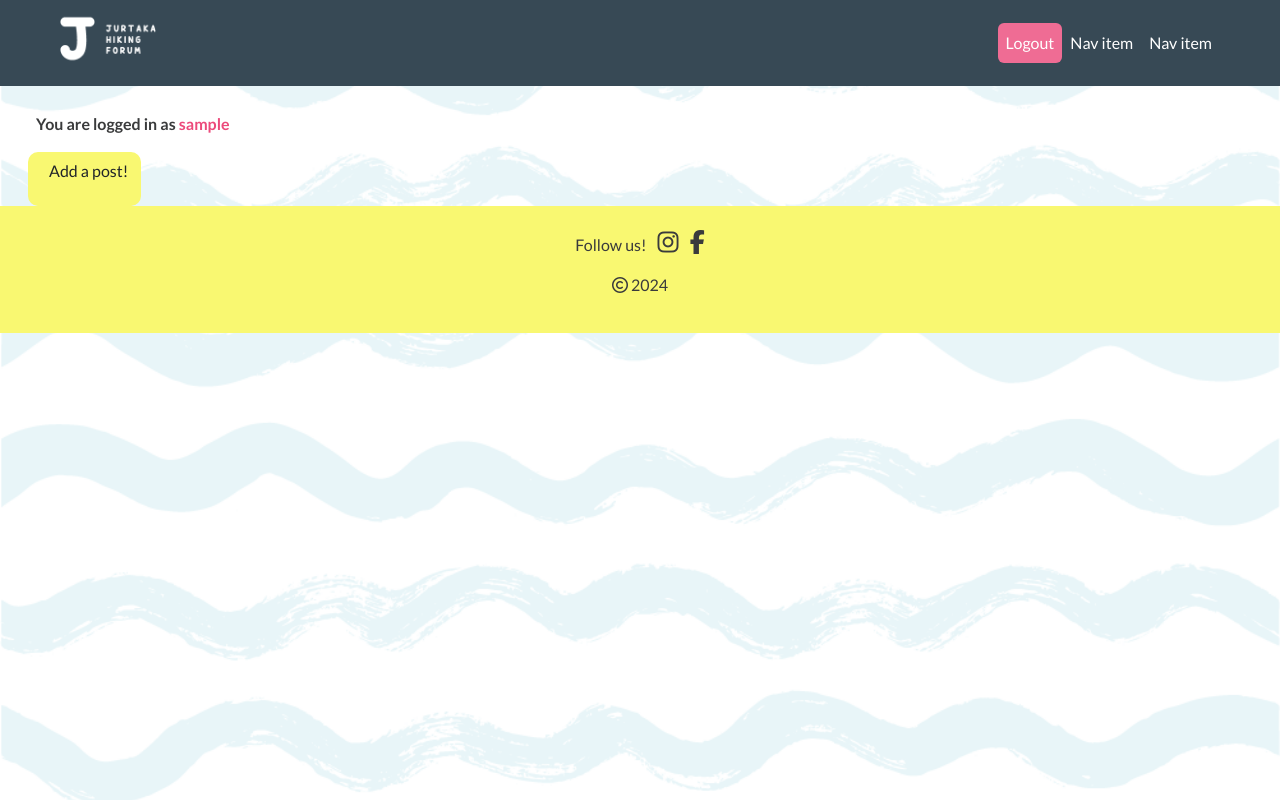
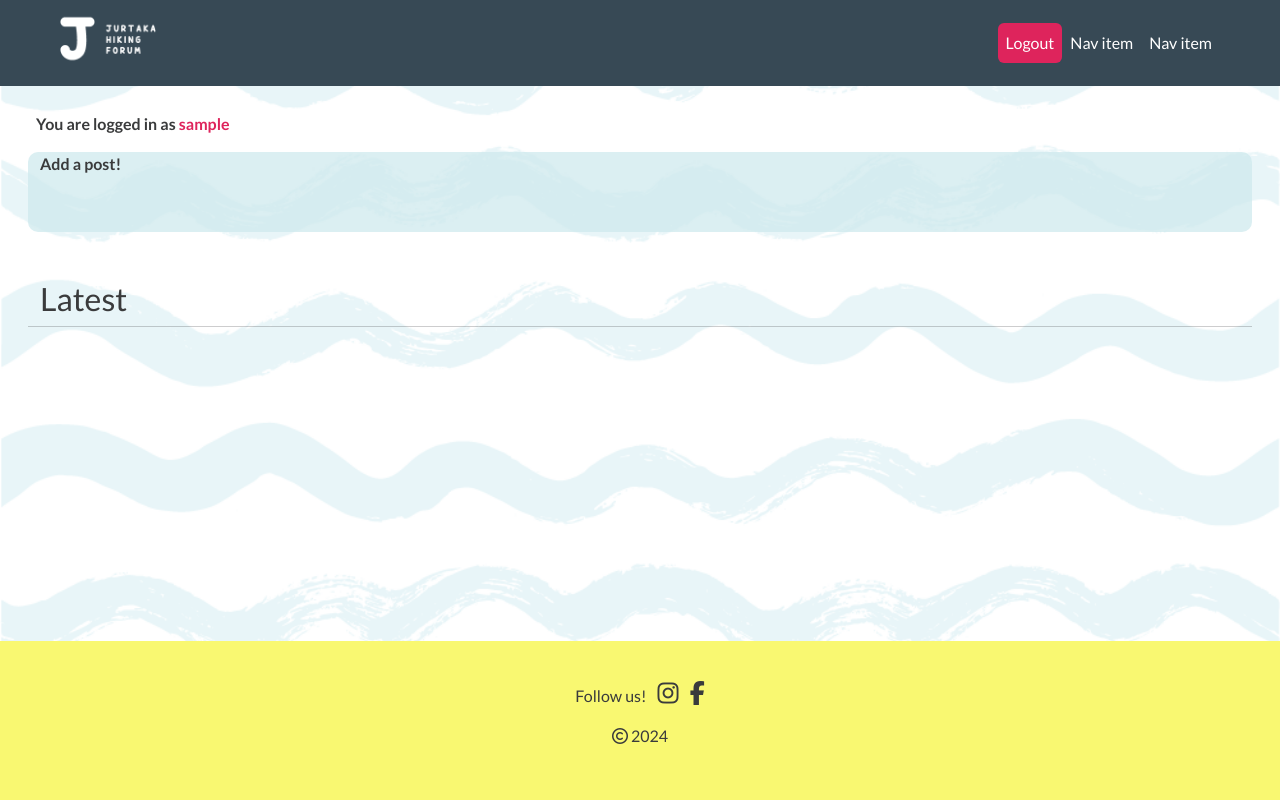
Before and after one commit to lienebriede/My-project-django, a Django app: page / in a window 1280 px wide. Run offline with Django 4.2, Linux system fonts and the light colour scheme; the visitor is signed in with stand-in values (Sample User, id 1); data that the repository does not hold is empty; parts of the project's set-up code (start-up, migrations or seed data) failed here and were passed over; some libraries are stand-ins or nearby versions.

Commit message:
Add styling

```diff
--- a/forum/fixtures/posts.json
+++ b/forum/fixtures/posts.json
@@ -6,7 +6,7 @@
             "title": "Sample post 000",
             "author": 1,
             "slug": "sample-post-000",
-            "content": "This is a sample post, let's see how this post page looks like now",
+            "content": "This is a sample post, let's see how this post page looks like now, This is a sample post nr7, let's see how this post page looks like now, This is a sample post nr7, let's see how this post page looks like now, This is a sample post nr7, let's see how this post page looks like now",
             "created_on": "2023-07-14T13:58:53.884Z",
             "status": 1
         }
@@ -18,7 +18,7 @@
             "title": "Sample post 001",
             "author": 1,
             "slug": "sample-post-001",
-            "content": "This is a sample post nr1, let's see how this post page looks like now",
+            "content": "This is a sample post nr1, let's see how this post page looks like now, This is a sample post nr7, let's see how this post page looks like now, This is a sample post nr7, let's see how this post page looks like now, This is a sample post nr7, let's see how this post page looks like now",
             "created_on": "2023-07-14T13:58:53.884Z",
             "status": 1
         }
@@ -90,7 +90,7 @@
             "title": "Sample post 007",
             "author": 1,
             "slug": "sample-post-007",
-            "content": "This is a sample post nr7, let's see how this post page looks like now",
+            "content": "This is a sample post nr7, let's see how this post page looks like now, This is a sample post nr7, let's see how this post page looks like now, This is a sample post nr7, let's see how this post page looks like now, This is a sample post nr7, let's see how this post page looks like now",
             "created_on": "2023-07-14T13:58:53.884Z",
             "status": 1
         }
--- a/forum/templates/forum/index.html
+++ b/forum/templates/forum/index.html
@@ -5,17 +5,20 @@
 <div class="container-fluid">
     <!-- Create a post section -->
     {% if user.is_authenticated %}
-    <div class="btn btn-add-post ms-3">
+    <div class="row add-post-container mx-3 mb-5">
         <a href=" {% url 'post_create' %}" class="text-decoration-none">
-            <p class="ms-2">Add a
-                post!</p>
+            <p><strong>Add a post!</strong></p>
         </a>
     </div>
     {% endif %}
 
+    <div class="row m-3">
+        <h2>Latest</h2>
+        <hr>
+    </div>
     <!-- Post list display -->
     {% for post in posts %}
-    <div class="row m-3 post-container">
+    <div class="row m-3">
         <div class="col-4">
             <p class="mb-0">Posted by <strong>{{post.author}}</strong></p>
             <p>{{post.created_on}}</p>
--- a/static/css/style.css
+++ b/static/css/style.css
@@ -1,7 +1,13 @@
 /* Google fonts import */
 @import url('https://fonts.googleapis.com/css2?family=Lato:ital,wght@0,100;0,300;0,400;0,700;0,900;1,100;1,300;1,400;1,700;1,900&display=swap');
 
+html,
 body {
+    height: 100%;
+}
+
+body {
+    padding-top: 80px;
     background: url("../images/background_wave.png");
     background-size: cover;
     background-repeat: no-repeat;
@@ -62,18 +68,19 @@ i {
     border-radius: 20px;
 }
 
+
 .btn-primary {
-    background-color: #ef6c94 !important;
-    border-color: #ef6c94;
+    background-color: #de245c !important;
+    border-color: #de245c;
 }
 
 .btn-primary:hover {
-    background-color: #ec4a7b !important;
-    border-color: #ec4a7b;
+    background-color: #d30e49 !important;
+    border-color: #d30e49;
 }
 
 .signup-link {
-    color: #ec4a7b;
+    color: #de245c;
     text-decoration: none;
 }
 
@@ -82,7 +89,7 @@ i {
 }
 
 .pink-text {
-    color: #ec4a7b;
+    color: #de245c;
 }
 
 
@@ -94,9 +101,10 @@ i {
 }
 
 
-.post-container {
-    background-color: rgb(255, 255, 255) !important;
+.add-post-container {
+    background-color: #ceeaeeba !important;
     border-radius: 10px !important;
+    height: 80px;
 }
 
 .btn-add-post {
--- a/templates/account/login.html
+++ b/templates/account/login.html
@@ -9,7 +9,7 @@
 {% block content %}
 
 <!-- Log in form -->
-<div class="container col-md-6 p-4">
+<div class="container container-white col-md-6 p-4">
   <!-- Exit button -->
   <a href="{% url 'home' %}" aria-label="go back home">
     <i class="fa-solid fa-xmark float-end"></i>
--- a/templates/account/logout.html
+++ b/templates/account/logout.html
@@ -9,7 +9,7 @@
 {% block content %}
 
 <!-- Log out form -->
-<div class="container col-md-6 p-4">
+<div class="container container-white col-md-6 p-4">
   <!-- Exit button -->
   <a href="{% url 'home' %}" aria-label="go back home">
     <i class="fa-solid fa-xmark float-end"></i>
--- a/templates/account/signup.html
+++ b/templates/account/signup.html
@@ -9,7 +9,7 @@
 {% block content %}
 
 <!-- Sign up form -->
-<div class="container col-md-6 p-4">
+<div class="container container-white col-md-6 p-4">
   <!-- Exit button -->
   <a href="{% url 'home' %}" aria-label="go back home">
     <i class="fa-solid fa-xmark float-end"></i>
--- a/templates/base.html
+++ b/templates/base.html
@@ -28,8 +28,8 @@
     <!-- Nav bar -->
     <nav class="navbar navbar-expand-lg fixed-top p-2 px-lg-5" data-bs-theme="dark">
         <div class="container-fluid">
-            <a href="{% url 'home' %}"><img src="{% static 'images/Logo_white.png' %}" height="70" width="auto"
-                    class="logo"></a>
+            <a href="{% url 'home' %}"><img src="{% static 'images/jurtaka_logo.png' %}" height="70" width="auto"
+                    class="logo" alt="logo"></a>
             <button class="navbar-toggler" type="button" data-bs-toggle="collapse" data-bs-target="#navbarText"
                 aria-controls="navbarText" aria-expanded="false" aria-label="Toggle navigation">
                 <span class="navbar-toggler-icon"></span>
@@ -60,8 +60,8 @@
 
     <!-- Message display -->
     {% if messages %}
-    <div class="container mt-5">
-        <div class="row justify-content-center mt-5">
+    <div class="container mt-3">
+        <div class="row justify-content-center">
             <div class="col-md-6">
                 {% for message in messages %}
                 <div class="alert alert-{{ message.tags }} alert-dismissible fade show" role="alert">
@@ -74,8 +74,8 @@
     </div>
     {% endif %}
 
-    <main class="mt-5">
-        <div class="mt-5">
+    <main class="flex-grow-1 d-flex flex-column">
+        <div class="mt-3">
 
             {% block login_message %}
             {% endblock %}
@@ -86,7 +86,7 @@
         </div>
     </main>
     <!-- Footer -->
-    <footer class="footer">
+    <footer class="footer mt-auto py-3">
         <p class="text-center pt-4">Follow us!
             <a href="https://www.instagram.com/" target="_blank" rel="noopener"
                 aria-label="visit our Instagram page (opens in a new tab)"><i
```
Also changed, not shown: static/images/jurtaka_logo.png (renamed from static/images/Logo_white.png).
